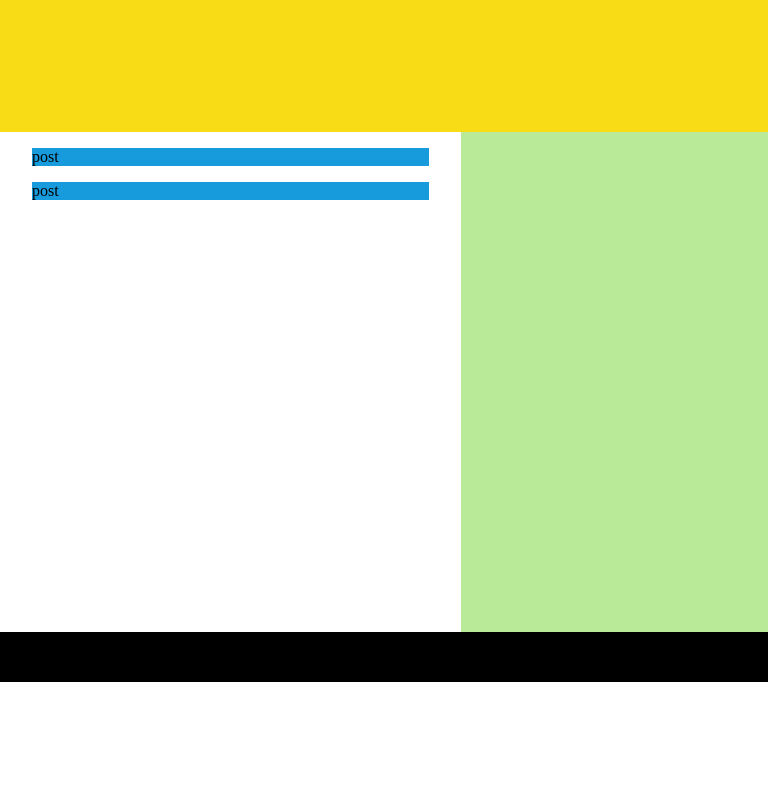
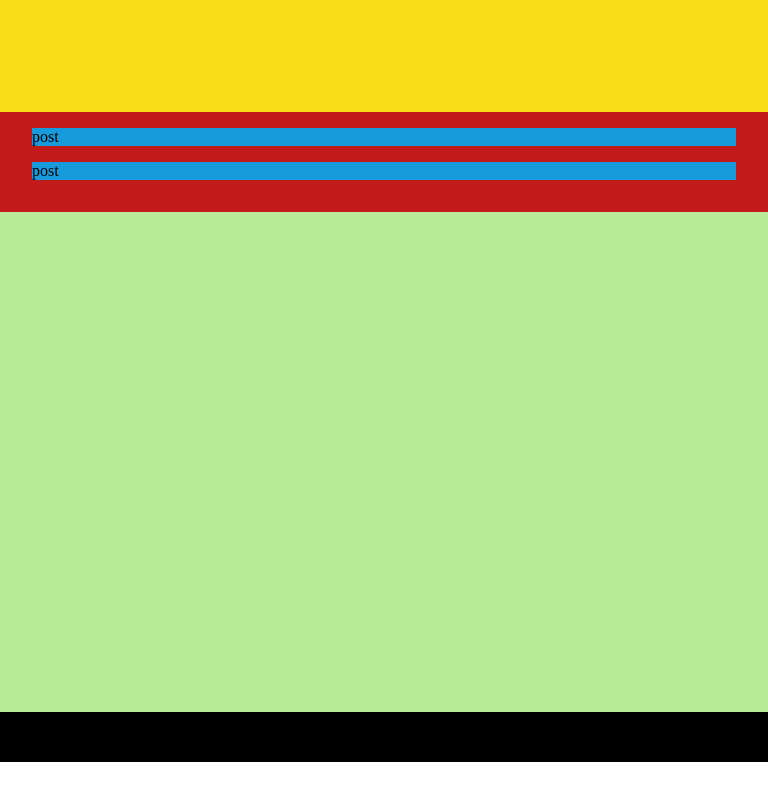
Before and after one commit to Marjane506/Cell-Phone, a plain HTML site: page index.html in a window 768 px wide. Drawn offline with Linux system fonts and the light colour scheme.

Commit message:
maquetacion con midia-queri finalizada

```diff
--- a/css/stilos.css
+++ b/css/stilos.css
@@ -34,3 +34,27 @@ body {
     height: 50px;
 
 }
+@media screen and (max-width:780px) and (min-width:1024px) {
+ .encabezado{
+    background-color: rgb(28, 25, 209);
+
+}
+}
+@media screen and (max-width:480px) and (min-width:780px) {
+    .contenido, .contenido-lateral{
+        width: 100%;/*uno se colocara debajo del otro*/
+    }
+}
+@media screen and (max-width:780px) and (min-width:480px) {
+    .encabezado{
+        height: 80px;
+    }
+    .contenido{
+        background-color:rgb(194, 26, 26);
+    }
+
+    .contenido, .contenido-lateral{
+        width: 100%;
+    }
+
+}
```
